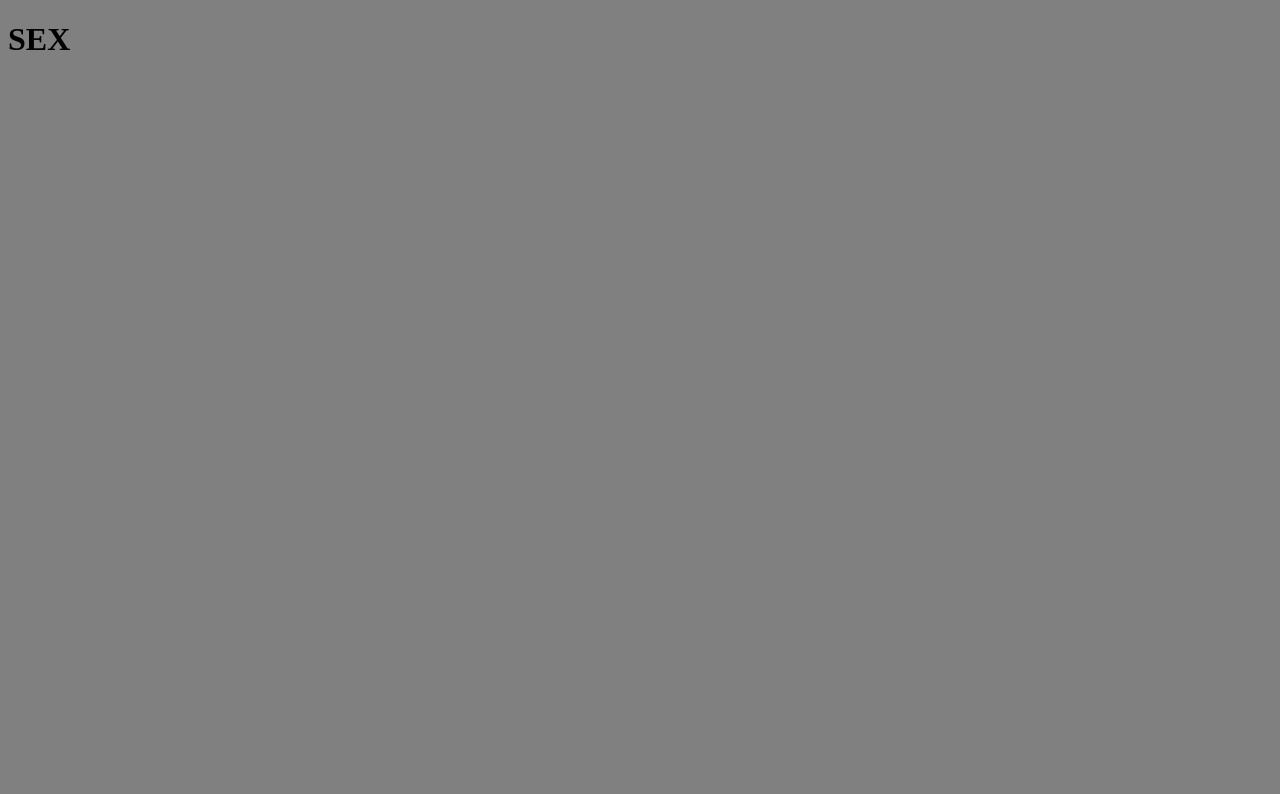
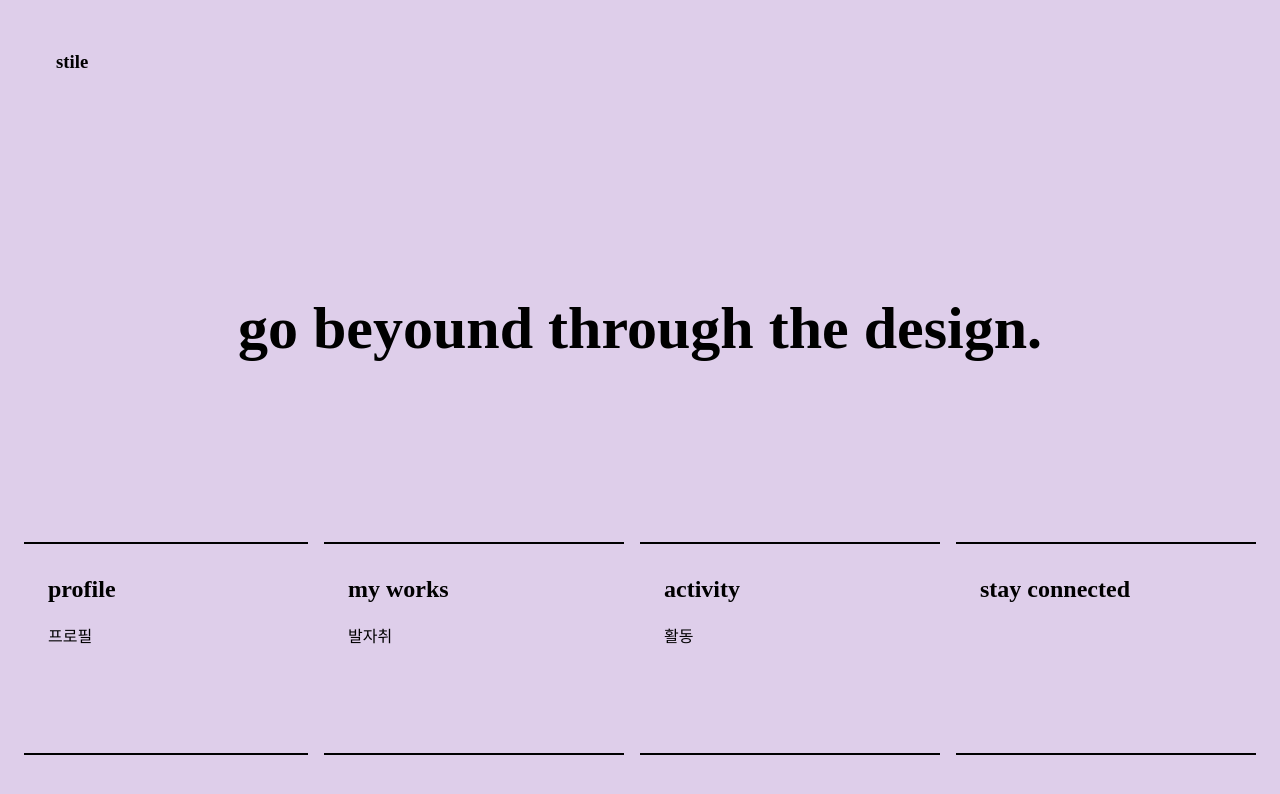
Before and after one commit to sepowered/stileim-site, a website built with Vite: page index.html in a window 1280 px wide. Built offline with nearby package versions, Linux system fonts and the light colour scheme.

Commit message:
some refactors

```diff
--- a/index.html
+++ b/index.html
@@ -1,12 +1,49 @@
-<!doctype html>
+<!DOCTYPE html>
 <html lang="en">
-    <head>
-        <meta charset="UTF-8" />
-        <meta name="viewport" content="width=device-width, initial-scale=1.0" />
-        <link rel="stylesheet" href="/styles/style.scss" />
-        <title>SEX</title>
-    </head>
-    <body>
-        <h1>SEX</h1>
-    </body>
+<head>
+    <meta charset="UTF-8">
+    <title>Title</title>
+    <link rel="stylesheet" href="styles/style.scss">
+</head>
+<body>
+    <header>
+        <div class="nav">
+            <h3>stile</h3>
+        </div>
+    </header>
+    <section>
+        <div class="title"><h1>go beyound through the design.</h1></div>
+            <div class="card">
+                <h2>
+                    profile
+                </h2>
+                <span>
+                    프로필
+                </span>
+            </div>
+            <div class="card">
+                <h2>
+                    my works
+                </h2>
+                <span>
+                    발자취
+                </span>
+            </div>
+            <div class="card">
+                <h2>
+                    activity
+                </h2>
+                <span>
+                    활동
+                </span>
+            </div>
+            <div class="card">
+                <h2>
+                    stay connected
+                </h2>
+
+            </div>
+
+    </section>
+</body>
 </html>
--- a/stileim/styles/style.scss
+++ /dev/null
@@ -1,33 +0,0 @@
-body {
-  font-family: Pretendard;
-  background-color: #deceea;
-}
-
-section {
-  display: grid;
-  grid-template-columns: (repeat(4, 1fr));
-  grid-template-rows: 2fr 1fr;
-  height: 80vh;
-}
-
-.nav {
-  padding: 24px 48px;
-}
-
-.title {
-  display: flex;
-  grid-column: span 4;
-  justify-content: center;
-  align-items: center;
-  font-size: 2.5rem;
-}
-
-.card {
-  border-top: 2px solid black;
-  border-bottom: 2px solid black;
-  padding: 12px 24px;
-  margin-right: 16px;
-  &:nth-child(2) {
-    margin-left: 16px;
-  }
-}
--- a/styles/style.scss
+++ b/styles/style.scss
@@ -1,62 +1,33 @@
-$breakpoint-sm: 480px;
-$breakpoint-md: 768px;
-$breakpoint-lg: 1024px;
-$breakpoint-xl: 1200px;
+body {
+  font-family: Pretendard;
+  background-color: #deceea;
+}
 
-@mixin smallDevice {
-  @media screen and (min-width: $breakpoint-sm) {
-    @content;
+section {
+  display: grid;
+  grid-template-columns: (repeat(4, 1fr));
+  grid-template-rows: 2fr 1fr;
+  height: 80vh;
+}
+
+.nav {
+  padding: 24px 48px;
+}
+
+.title {
+  display: flex;
+  grid-column: span 4;
+  justify-content: center;
+  align-items: center;
+  font-size: 2.5rem;
+}
+
+.card {
+  border-top: 2px solid black;
+  border-bottom: 2px solid black;
+  padding: 12px 24px;
+  margin-right: 16px;
+  &:nth-child(2) {
+    margin-left: 16px;
   }
 }
-
-@mixin mediumDevice {
-  @media screen and (min-width: $breakpoint-md) {
-    @content;
-  }
-}
-
-@mixin largeDevice {
-  @media screen and (min-width: $breakpoint-lg) {
-    @content;
-  }
-}
-
-@mixin xlargeDevice {
-  @media screen and (min-width: $breakpoint-xl) {
-    @content;
-  }
-}
-
-body {
-  @include smallDevice {
-  background-color: cyan;
-}
-  @include mediumDevice {
-    background-color: magenta;
-  }
-  @include largeDevice {
-    background-color: yellow;
-  }
-  @include xlargeDevice {
-    background-color: gray;
-  }
-}
-
-/*
-
-.success {
-  @include alert(green, black);
-  font-size: 16px;
-}
-
-.warning {
-  @include alert(yellow, white);
-  text-decoration: underline;
-}
-
-.error {
-  @include alert(blue, tomato);
-  text-transform: uppercase;
-}
-
- */
```
Also changed, not shown: stileim/index.html (deleted, +0 -49 lines).
